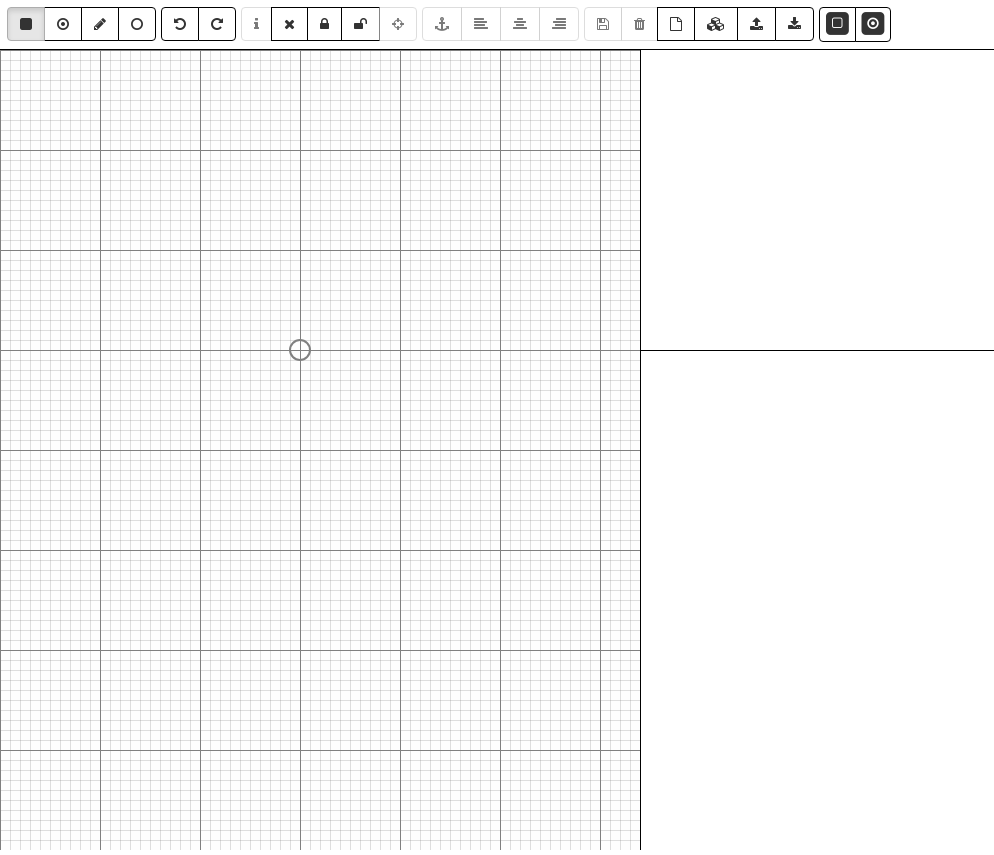
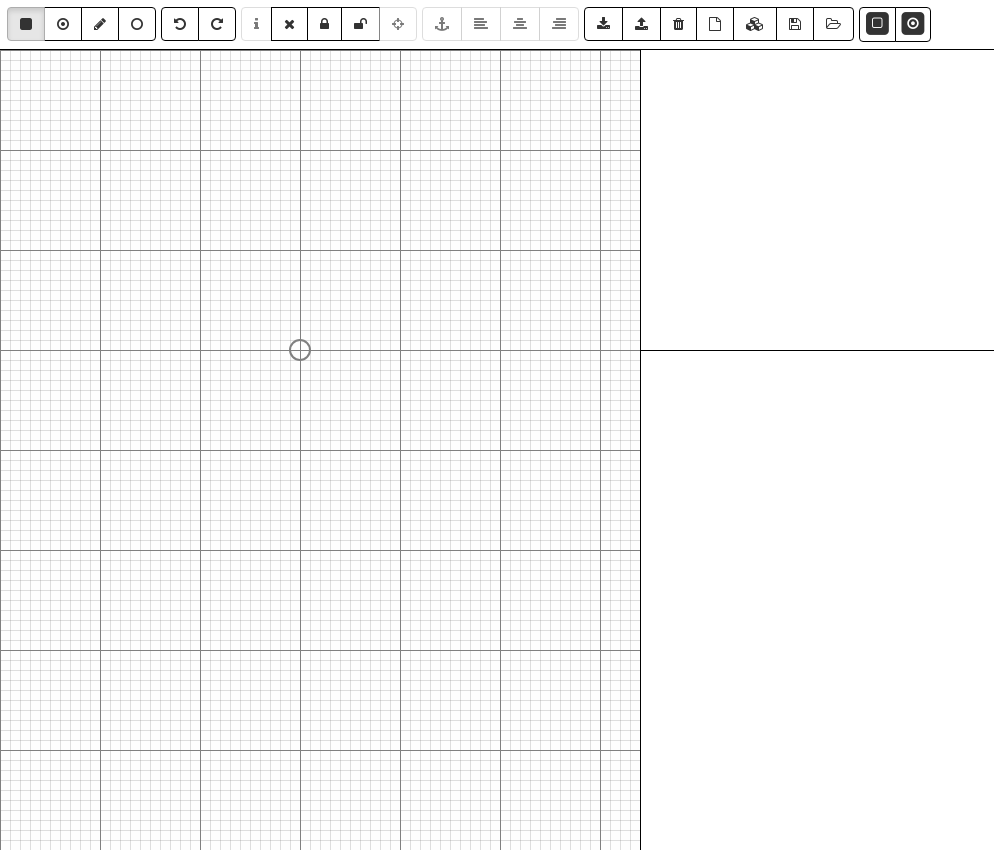
Before and after one commit to epsiro/pcb-footprint-editor, a website: page index.html in a window 1280 px wide. Shown: the whole page, without its empty margins (0-994 px from the left). Drawn offline with Linux system fonts and the light colour scheme.

Commit message:
updated index for save/load to local storage

```diff
--- a/index.html
+++ b/index.html
@@ -97,12 +97,16 @@
 
             <div class="btn-group">
               <a href="#" class="btn btn-default" id="controls_save_component"
-                data-container="body" data-placement="bottom" disabled=true
-                title="Save component to offline storage"><i class="fa fa-floppy-o"></i></a>
+                data-container="body" data-placement="bottom"
+                title="Save component to local storage"><i class="fa fa-download"></i></a>
+
+              <a href="#" class="btn btn-default" id="controls_load_component"
+                data-container="body" data-placement="bottom"
+                title="Load component from local storage"><i class="fa fa-upload"></i></a>
 
               <a href="#" class="btn btn-default" id="controls_delete_component"
-                data-container="body" data-placement="bottom" disabled=true
-                title="Delete component"><i class="fa fa-trash"></i></a>
+                data-container="body" data-placement="bottom"
+                title="Delete component in local storage"><i class="fa fa-trash"></i></a>
 
               <a href="#" class="btn btn-default" id="controls_new_component"
                 data-container="body" data-placement="bottom"
@@ -112,13 +116,13 @@
                   data-container="body" data-placement="bottom"
                   title="Load component from library"><i class="fa fa-cubes"></i></a>
 
+              <a href="#" class="btn btn-default" id="save_file"
+                data-container="body" data-placement="bottom"
+                title="Save component to file"><i class="fa fa-floppy-o"></i></a>
+
               <a href="#" class="btn btn-default" id="load_file"
                 data-container="body" data-placement="bottom"
-                title="Upload component from file"><i class="fa fa-upload"></i></a>
-
-              <a href="#" class="btn btn-default" id="save_file"
-                data-container="body" data-placement="bottom"
-                title="Download component to file"><i class="fa fa-download"></i></a>
+                title="Open component from file"><i class="fa fa-folder-open-o"></i></a>
             </div>
 
             <div class="btn-group">
```
